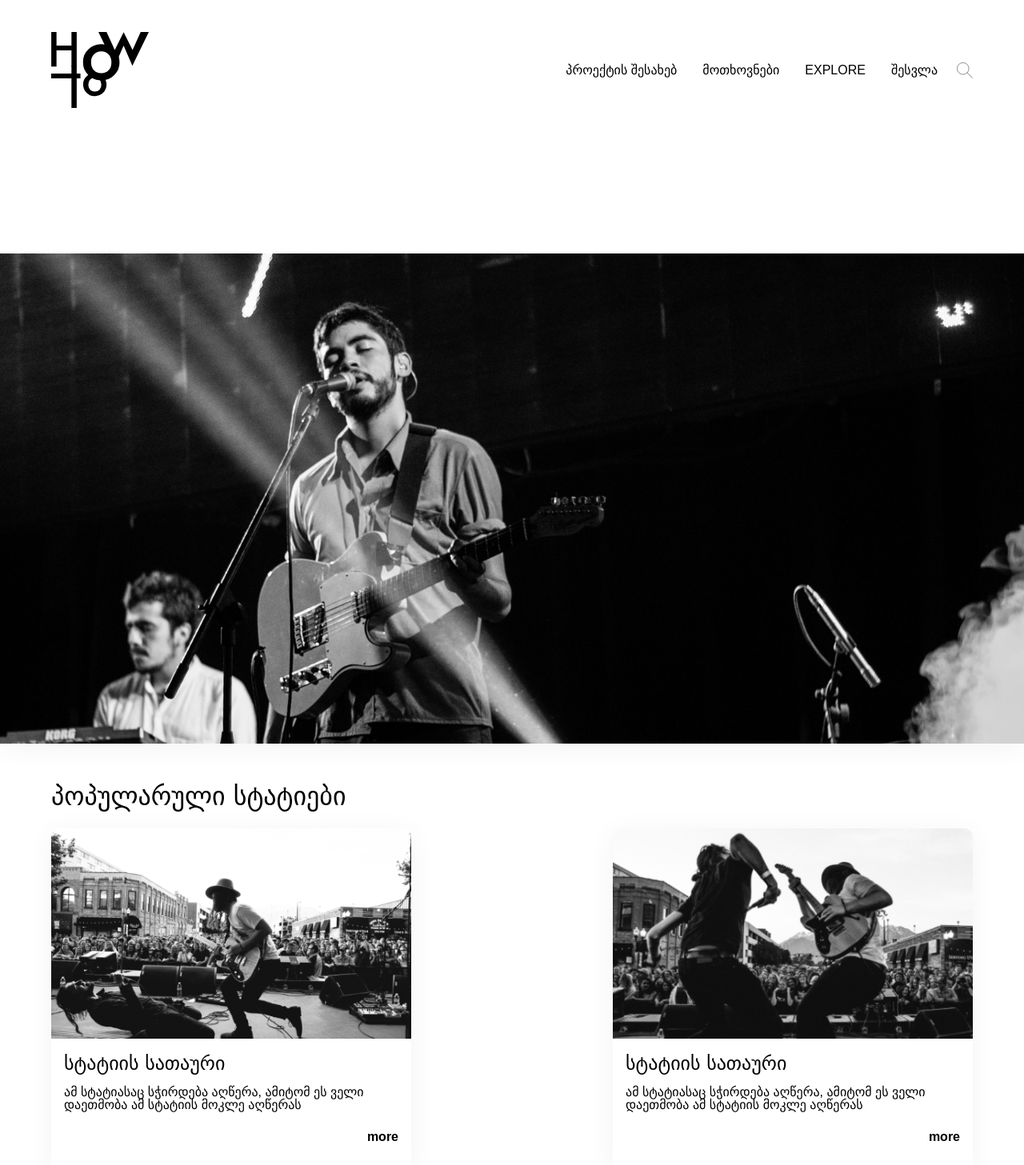
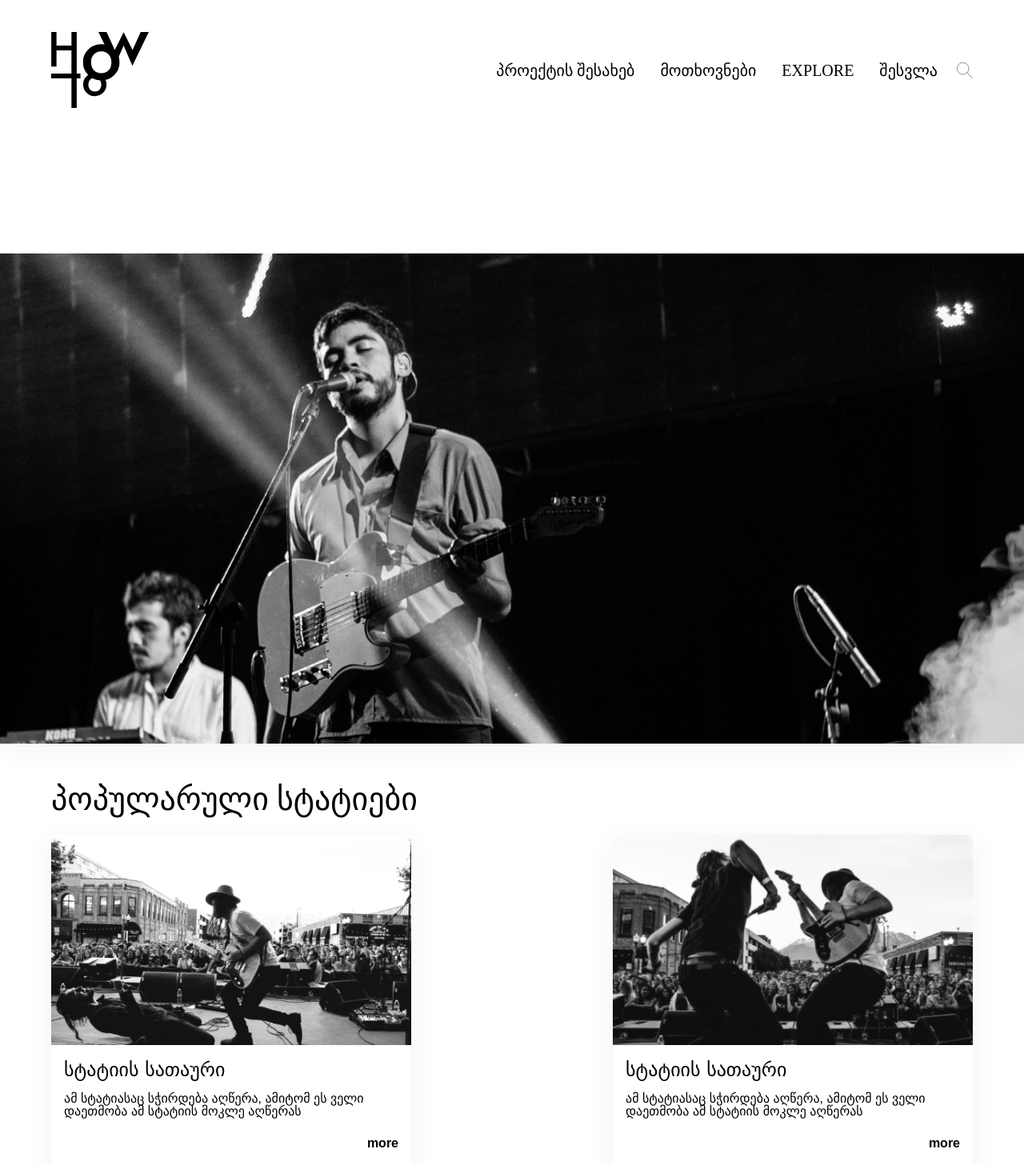
Before and after one commit to nikolozi2001/UniLab-NK-Lesson9, a plain HTML site: page index.html in a window 1280 px wide. Shown: the top 1457 px of the page at 80% size. Drawn offline with nearby package versions, Linux system fonts and the light colour scheme; files whose address does not match are found by name.

Commit message:
Update style.css

```diff
--- a/styles/style.css
+++ b/styles/style.css
@@ -40,13 +40,15 @@
     position: relative;
 }
 .popular h2 {
-    font-family: 'MuseoModerno', cursive;
-    font-size: 32px;
+    font-family: 'Archy EDT';
+    font-size: 40px;
     margin: 8px auto 24px auto;
     text-transform: capitalize;
 }
 .nav-li {
-    height: auto;
+	height: auto;
+	font-family: 'Archy EDT';
+	font-size: 20px;
     text-transform: uppercase;
     margin: auto 16px;
 }
```
